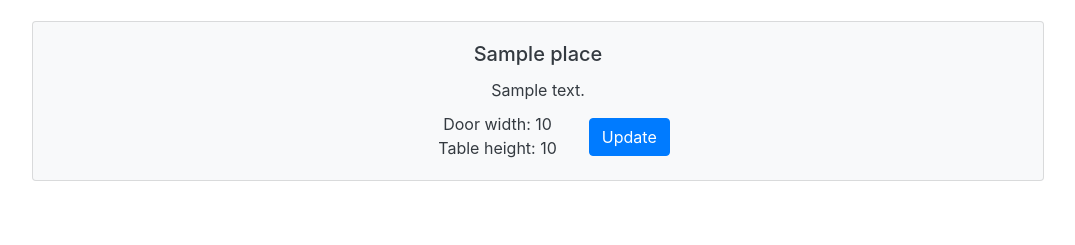
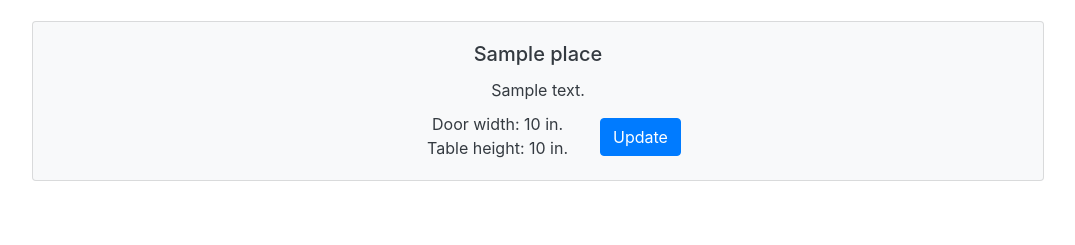
Before and after one commit to SlowMealCheese/accessibility-app, a Flask app: template templates/searched.html in a window 1280 px wide. Shown: the part 574-819 px from the top of the page, without its empty margins (102-1177 px from the left). Run offline with Flask 2, Linux system fonts and the light colour scheme; the template is opened without the code that fills it: most values are stand-ins (such as "Sample title", 1, 10 or a date in 2020); some libraries are stand-ins or nearby versions.

Commit message:
Fix display error

```diff
--- a/templates/searched.html
+++ b/templates/searched.html
@@ -44,12 +44,12 @@
 
 
 					<p class="card-text" style="margin: -.4em 2em 0 2em">
-						{% if place["door_width"] != 23 %}
-						Door width: {{ place["door_width"] }}
+						{% if place["door_width"] and place["door_width"]|string is not none %}
+						Door width: {{ place["door_width"] }} in.
 						{% endif %}
-						{% if place["table_height"] != 23 %}
+						{% if place["table_height"] and place["door_width"]|string is not none %}
 						<br>
-						Table height: {{ place["table_height"] }}
+						Table height: {{ place["table_height"] }} in.
 						{% endif %}
 					</p>
 
```
Also changed, not shown: places.db.
